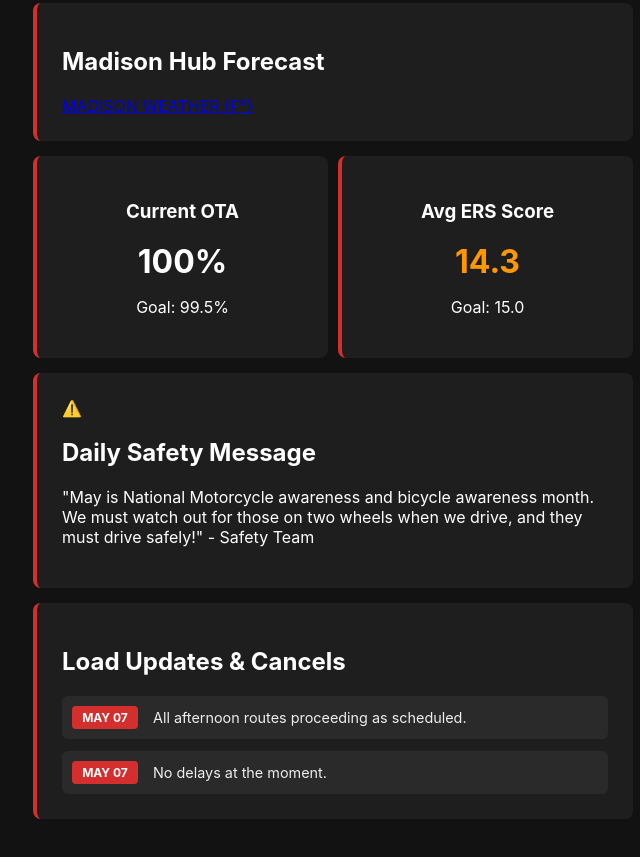
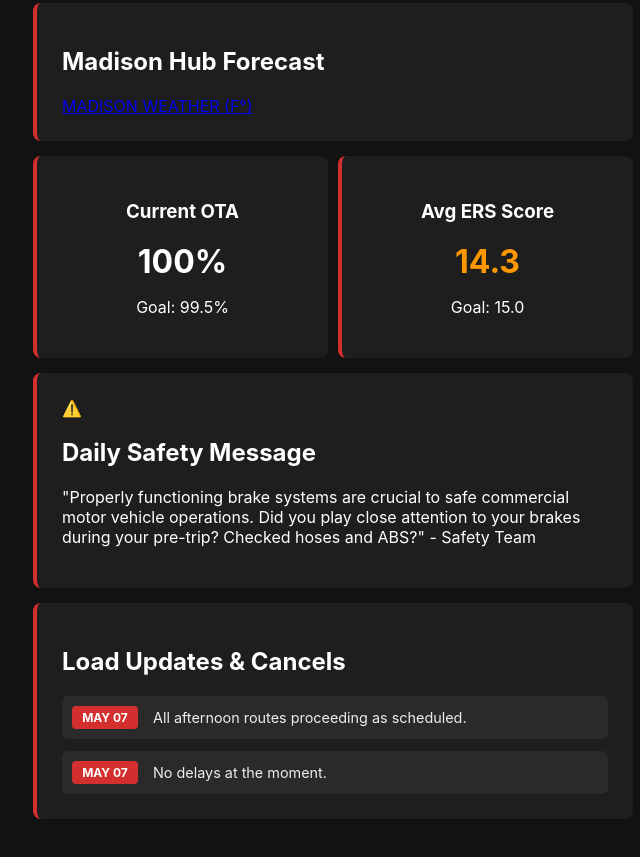
Before and after one commit to amcelroy50744/driver-hub, a plain HTML site: page index.html in a window 1280 px wide. Shown: the part 747-1604 px from the top of the page, without its empty margins (307-947 px from the left). Drawn offline with Linux system fonts and the light colour scheme; a script that the page names is missing.

Commit message:
updated safety message

```diff
--- a/index.html
+++ b/index.html
@@ -111,9 +111,9 @@
           <h2>Daily Safety Message</h2>
         </div>
         <p class="safety-text">
-          "May is National Motorcycle awareness and bicycle awareness month. We
-          must watch out for those on two wheels when we drive, and they must
-          drive safely!" - Safety Team
+          "Properly functioning brake systems are crucial to safe commercial
+          motor vehicle operations. Did you play close attention to your brakes
+          during your pre-trip? Checked hoses and ABS?" - Safety Team
         </p>
       </section>
 
```
